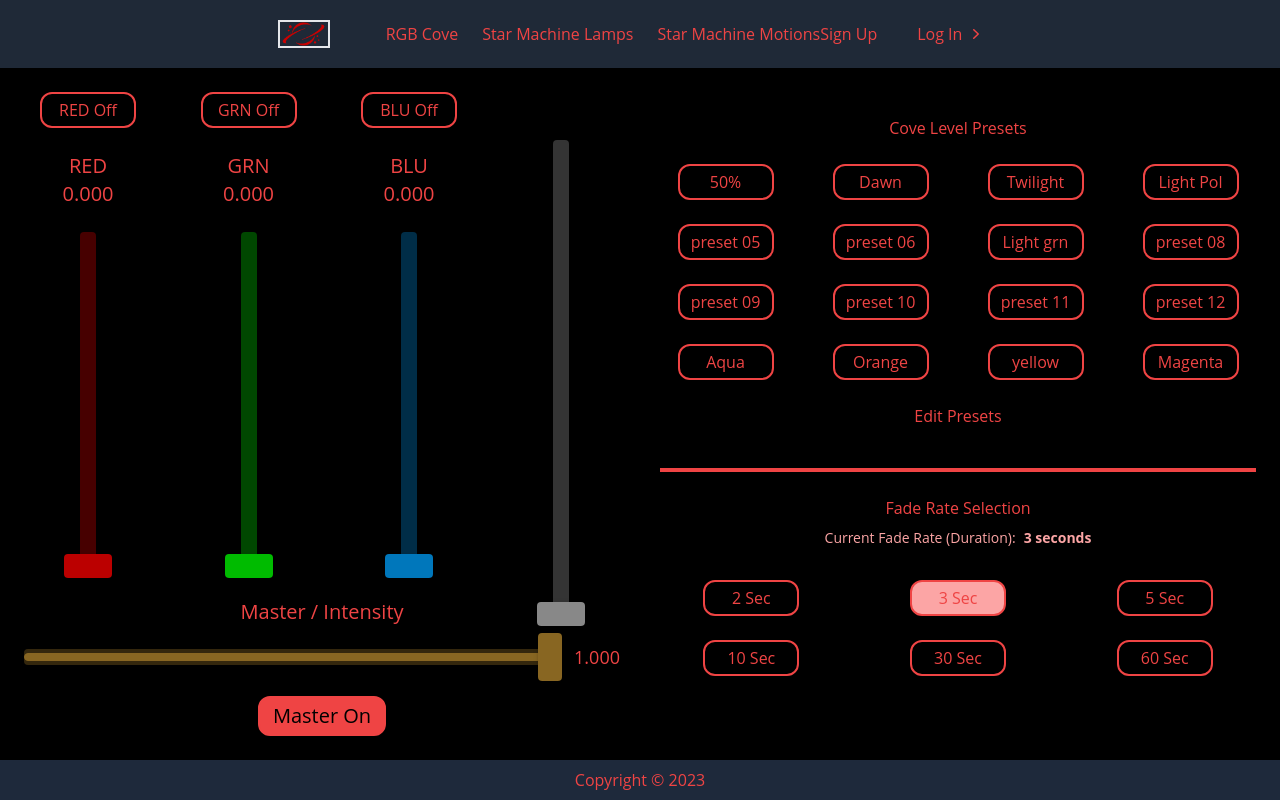
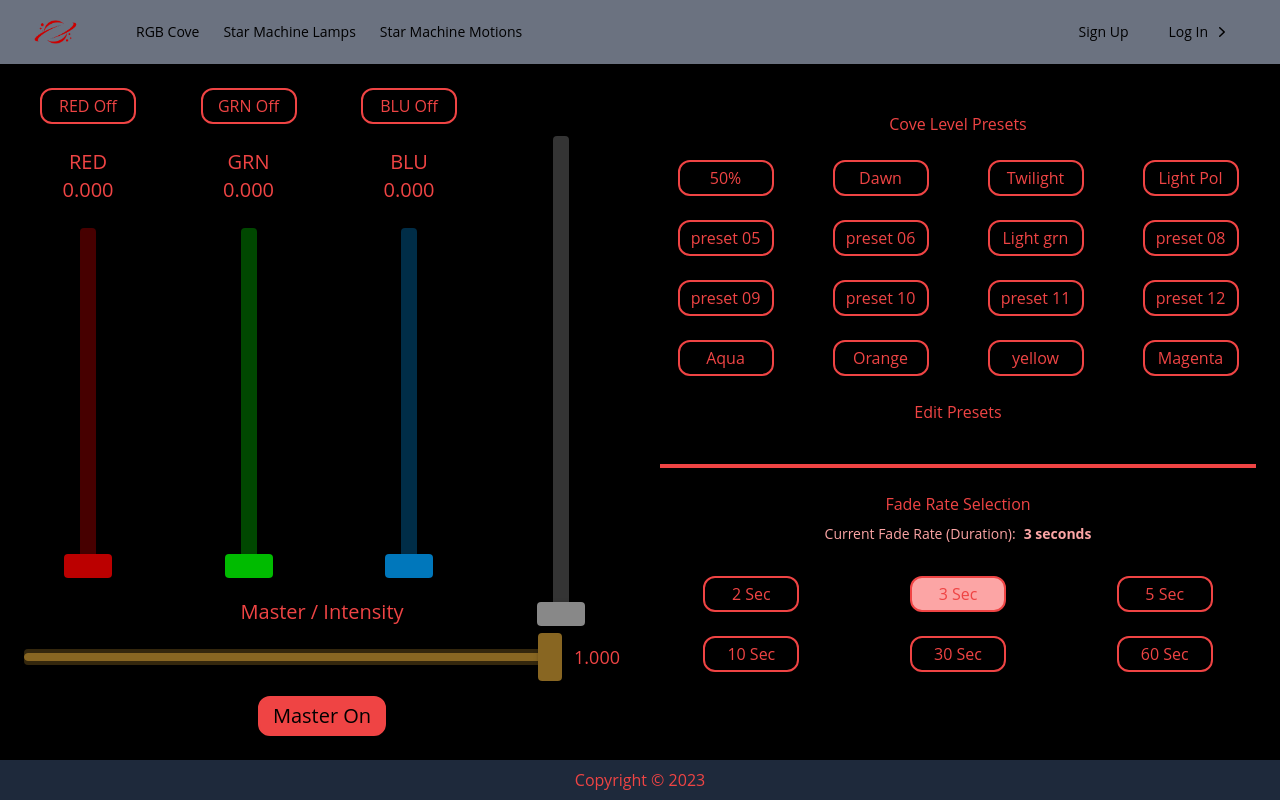
Before and after one commit to CelestialCoyote/react-hercules-chromacove, a React (Create React App) app in the folder frontend/: page / in a window 1280 px wide. Built offline with nearby package versions, Linux system fonts and the light colour scheme.

Commit message:
trying to fix error

```diff
--- a/frontend/src/Components/Navigation.jsx
+++ b/frontend/src/Components/Navigation.jsx
@@ -1,5 +1,4 @@
 import { useEffect, useState } from 'react';
-// import { FaBars } from 'react-icons/fa';
 import { FaBars, FaX } from "react-icons/fa6";
 import logo from '../components/assets/PlanetariumLogo.png';
 
@@ -24,8 +23,8 @@ export default function NewNav() {
 	return (
 		// <header
 		// 	className="
-		// 		bg-gray-500
-		// 		text-red-500
+		// 		bg-galaxy_black-400
+		// 		text-cloud_white-800
 		// 		w-full
 		// 		fixed
 		// 		top-0
@@ -37,18 +36,15 @@ export default function NewNav() {
 		// >
 			<nav
 				className={`
-					bg-gray-800
-					text-red-500
-					items-center
-					flex
-					h-20
-					${state ? "mx-2 md:border-none md:mx-2 md:mt-0" : ""}
-				`}
+				bg-gray-500
+				md:text-sm
+				${state ? "shadow-lg rounded-xl border-red-500 border-2 mx-2 mt-2 md:shadow-none md:border-none md:mx-2 md:mt-0" : ""}
+			`}
 			>
 				<div
 					className="
+						gap-x-14
 						items-center
-						gap-x-14
 						max-w-screen-xl
 						mx-auto
 						px-4
@@ -56,7 +52,7 @@ export default function NewNav() {
 						md:px-8
 					"
 				>
-					<div className="flex items-center justify-between border-2">
+					<div className="flex items-center justify-between py-5 md:block">
 						<a href="/">
 							<img
 								src={logo}
@@ -64,38 +60,51 @@ export default function NewNav() {
 								alt="planetarium logo"
 							/>
 						</a>
-
-						<div className="flex items-center md:hidden w-24">
+						<div className="md:hidden">
 							<button
-								className="flex text-red-500 hover:text-green-500 border-2"
+								className="menu-btn text-gray-500 hover:text-gray-800"
 								onClick={() => setState(!state)}
 							>
 								{
-									state ? (<FaX className="h-6 w-6" />) : (<FaBars className="h-6 w-6" />)
+									state ? (
+										// <FaX className="h-6 w-6" />
+										<svg
+											xmlns="http://www.w3.org/2000/svg"
+											className="h-6 w-6"
+											viewBox="0 0 20 20"
+											fill="currentColor"
+										>
+											<path
+												fillRule="evenodd"
+												d="M4.293 4.293a1 1 0 011.414 0L10 8.586l4.293-4.293a1 1 0 111.414 1.414L11.414 10l4.293 4.293a1 1 0 01-1.414 1.414L10 11.414l-4.293 4.293a1 1 0 01-1.414-1.414L8.586 10 4.293 5.707a1 1 0 010-1.414z"
+												clipRule="evenodd"
+											/>
+										</svg>
+									) : (
+										<svg
+											xmlns="http://www.w3.org/2000/svg"
+											fill="none"
+											viewBox="0 0 24 24"
+											strokeWidth={1.5}
+											stroke="currentColor"
+											className="w-6 h-6"
+										>
+											<path
+												strokeLinecap="round"
+												strokeLinejoin="round"
+												d="M3.75 6.75h16.5M3.75 12h16.5m-16.5 5.25h16.5"
+											/>
+										</svg>
+									)
 								}
 							</button>
 						</div>
 					</div>
-
 					<div
-						className={`
-							flex-1
-							items-center
-							mt-8
-							md:mt-0
-							md:flex
-							${state ? 'flex' : 'hidden'}
-						`}
+						className={`flex-1 items-center mt-8 md:mt-0 md:flex ${state ? 'block' : 'hidden'} `}
 					>
 						<ul
-							className="
-								justify-center
-								items-center
-								space-y-6
-								md:flex
-								md:space-x-6
-								md:space-y-0
-							"
+							className="justify-center items-center space-y-6 md:flex md:space-x-6 md:space-y-0"
 						>
 							{navigation.map((item, idx) => {
 								return (
```
